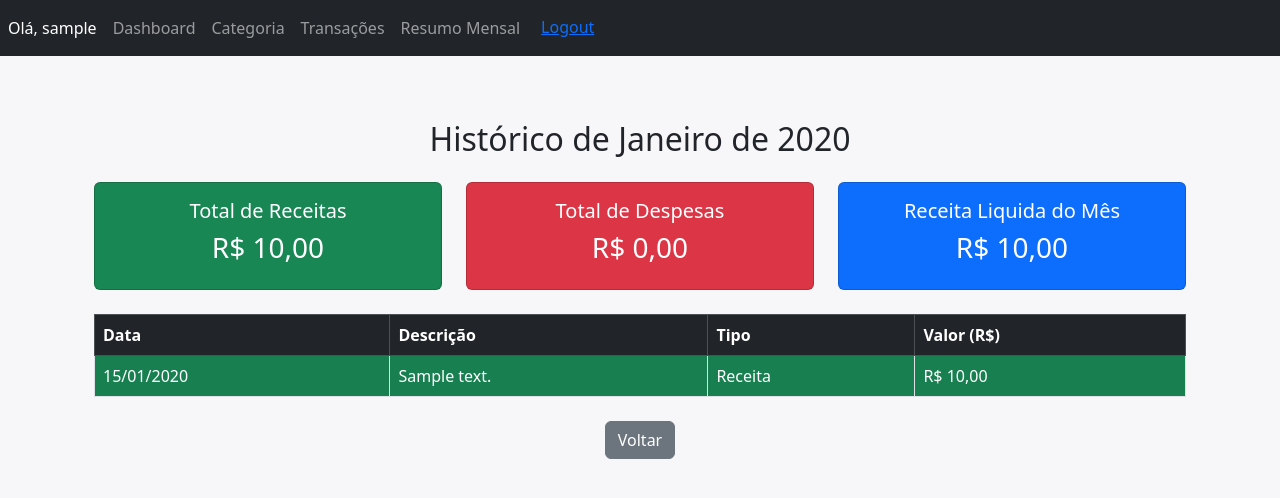
After one commit to henrickym13/Financial-Management, a Django app: page /monthly-history/2020/1/ in a window 1280 px wide. The commit adds this page. Shown: the top 498 px of the page. Run offline with Django 5.2, Linux system fonts and the light colour scheme; a user stored in the database is signed in; tables that the repository leaves empty hold one stand-in row (values such as "Sample post"); some libraries are stand-ins or nearby versions.

Commit message:
new features: monthly history and monthly summary

```diff
--- a/app/templates/components/_header.html
+++ b/app/templates/components/_header.html
@@ -10,6 +10,7 @@
                 <li class="nav-item"><a class="nav-link" href="{% url 'dashboard' %}">Dashboard</a></li>
                 <li class="nav-item"><a class="nav-link" href="{% url 'category_list' %}">Categoria</a></li>
                 <li class="nav-item"><a class="nav-link" href="{% url 'transaction_list' %}">Transações</a></li>
+                <li class="nav-item"><a class="nav-link" href="{% url 'monthly_summary' %}">Resumo Mensal</a></li>
                 <form id="logout-form" action="{% url 'logout' %}" method="POST" style="display: inline;">
                     {% csrf_token %}
                     <button type="submit" class="btn btn-link">
--- a/app/views.py
+++ b/app/views.py
@@ -1,6 +1,7 @@
 from django.shortcuts import render
 from django.contrib.auth.decorators import login_required
 from . import metrics
+
 
 @login_required
 def dashboard(request):
--- /dev/null
+++ b/transaction/metrics.py
@@ -0,0 +1,43 @@
+from .models import Transaction
+from django.db.models import Q
+from django.db.models.functions import TruncMonth
+from django.db.models import Sum
+
+
+def get_months_name(pos):
+    months = ['Janeiro', 'Fevereiro', 'Março', 'Abril', 'Maio', 'Junho', 'Julho',
+              'Agosto', 'Setembro', 'Outubro', 'Novembro', 'Dezembro']
+
+    return months[pos - 1]
+
+
+def get_monthly_summary(user):
+    return Transaction.objects.filter(user=user).annotate(
+        month=TruncMonth('date')
+    ).values('month').annotate(
+        total_expenses=Sum('amount', filter=Q(type_choice='expense')),
+        total_income=Sum('amount', filter=Q(type_choice='income'))
+    ).order_by('-month')
+
+
+def get_monthly_history(user, year, month):
+    transaction_history = Transaction.objects.filter(
+        user=user,
+        date__year=year,
+        date__month=month
+    ).order_by('-date')
+
+    total_income = transaction_history.filter(type_choice='income').aggregate(Sum('amount'))['amount__sum'] or 0
+    total_expense = transaction_history.filter(type_choice='expense').aggregate(Sum('amount'))['amount__sum'] or 0
+    net_value = total_income - total_expense
+
+    months = get_months_name(month)
+
+    return dict(
+        transaction_history = transaction_history,
+        total_income = total_income,
+        total_expense = total_expense,
+        net_value = net_value,
+        month = months,
+        year = year,
+    )
--- /dev/null
+++ b/transaction/templates/monthly_history.html
@@ -0,0 +1,72 @@
+{% extends "base.html" %}
+
+{% block content %}
+<div class="container mt-5">
+    <h2 class="text-center">Histórico de {{ month }} de {{ year }}</h2>
+
+    <!-- Totais -->
+    <div class="row my-4">
+        <div class="col-md-4">
+            <div class="card text-white bg-success">
+                <div class="card-body text-center">
+                    <h5>Total de Receitas</h5>
+                    <h3>R$ {{ total_income|floatformat:2 }}</h3>
+                </div>
+            </div>
+        </div>
+        <div class="col-md-4">
+            <div class="card text-white bg-danger">
+                <div class="card-body text-center">
+                    <h5>Total de Despesas</h5>
+                    <h3>R$ {{ total_expense|floatformat:2 }}</h3>
+                </div>
+            </div>
+        </div>
+        <div class="col-md-4">
+            <div class="card text-white bg-primary">
+                <div class="card-body text-center">
+                    <h5>Receita Liquida do Mês</h5>
+                    <h3>R$ {{ net_value|floatformat:2 }}</h3>
+                </div>
+            </div>
+        </div>
+    </div>
+
+    <!-- Histórico Detalhado -->
+    <table class="table table-striped table-bordered table-responsive table-hover mt-4">
+        <thead class="table-dark">
+            <tr>
+                <th>Data</th>
+                <th>Descrição</th>
+                <th>Tipo</th>
+                <th>Valor (R$)</th>
+            </tr>
+        </thead>
+        <tbody>
+            {% for transaction in transaction_history %}
+            <tr>
+                {% if transaction.type_choice == 'income' %}
+                <td class="bg-success text-white">{{ transaction.date|date:"d/m/Y" }}</td>
+                <td class="bg-success text-white">{{ transaction.description }}</td>
+                <td class="bg-success text-white">{{ transaction.get_type_choice_display }}</td>
+                <td class="bg-success text-white">R$ {{ transaction.amount }}</td>
+                {% else %}
+                <td class="bg-danger text-white">{{ transaction.date|date:"d/m/Y" }}</td>
+                <td class="bg-danger text-white">{{ transaction.description }}</td>
+                <td class="bg-danger text-white">{{ transaction.get_type_choice_display }}</td>
+                <td class="bg-danger text-white">R$ {{ transaction.amount }}</td>
+                {% endif %}
+            </tr>
+            {% empty %}
+            <tr>
+                <td colspan="4" class="text-center">Nenhuma transação encontrada para este mês.</td>
+            </tr>
+            {% endfor %}
+        </tbody>
+    </table>
+
+    <div class="text-center mt-4">
+        <a href="{% url 'monthly_summary' %}" class="btn btn-secondary">Voltar</a>
+    </div>
+</div>
+{% endblock %}
--- a/transaction/urls.py
+++ b/transaction/urls.py
@@ -7,4 +7,6 @@ urlpatterns = [
     path('transactions/add/', views.transaction_add, name='transaction_add'),
     path('transactions/edit/<int:pk>/', views.transaction_edit, name='transaction_edit'),
     path('transaction/delete/<int:pk>/', views.transaction_delete, name='transaction_delete'),
+    path('monthly-summary/', views.monthly_summary, name='monthly_summary'),
+    path('monthly-history/<int:year>/<int:month>/', views.monthly_history, name='monthly_history')
 ]
--- a/transaction/views.py
+++ b/transaction/views.py
@@ -3,6 +3,7 @@ from django.contrib.auth.decorators import login_required
 from django.contrib import messages
 from .models import Transaction
 from .forms import TransactionForm, TransactionFilterForm
+from . import metrics
 
 
 # Create your views here.
@@ -71,3 +72,28 @@ def transaction_delete(request, pk):
         messages.success(request, 'Transação excluída com sucesso!')
         return redirect('transaction_list')
     return render(request, 'transaction_delete.html', {'transaction': transaction})
+
+
+@login_required
+def monthly_summary(request):
+    monthly_data = metrics.get_monthly_summary(request.user)
+
+    context = {
+        'monthly_data': monthly_data,
+    }
+    return render(request, 'monthly_summary.html', context)
+
+
+@login_required
+def monthly_history(request, year, month):
+    transaction_history = metrics.get_monthly_history(request.user, year, month)
+
+    context = {
+        'transaction_history': transaction_history['transaction_history'],
+        'total_income': transaction_history['total_income'],
+        'total_expense': transaction_history['total_expense'],
+        'net_value': transaction_history['net_value'],
+        'month': transaction_history['month'],
+        'year': transaction_history['year'],
+    }
+    return render(request, 'monthly_history.html', context)
```
Also changed, not shown: transaction/templates/monthly_summary.html (added, +35 -0 lines).
